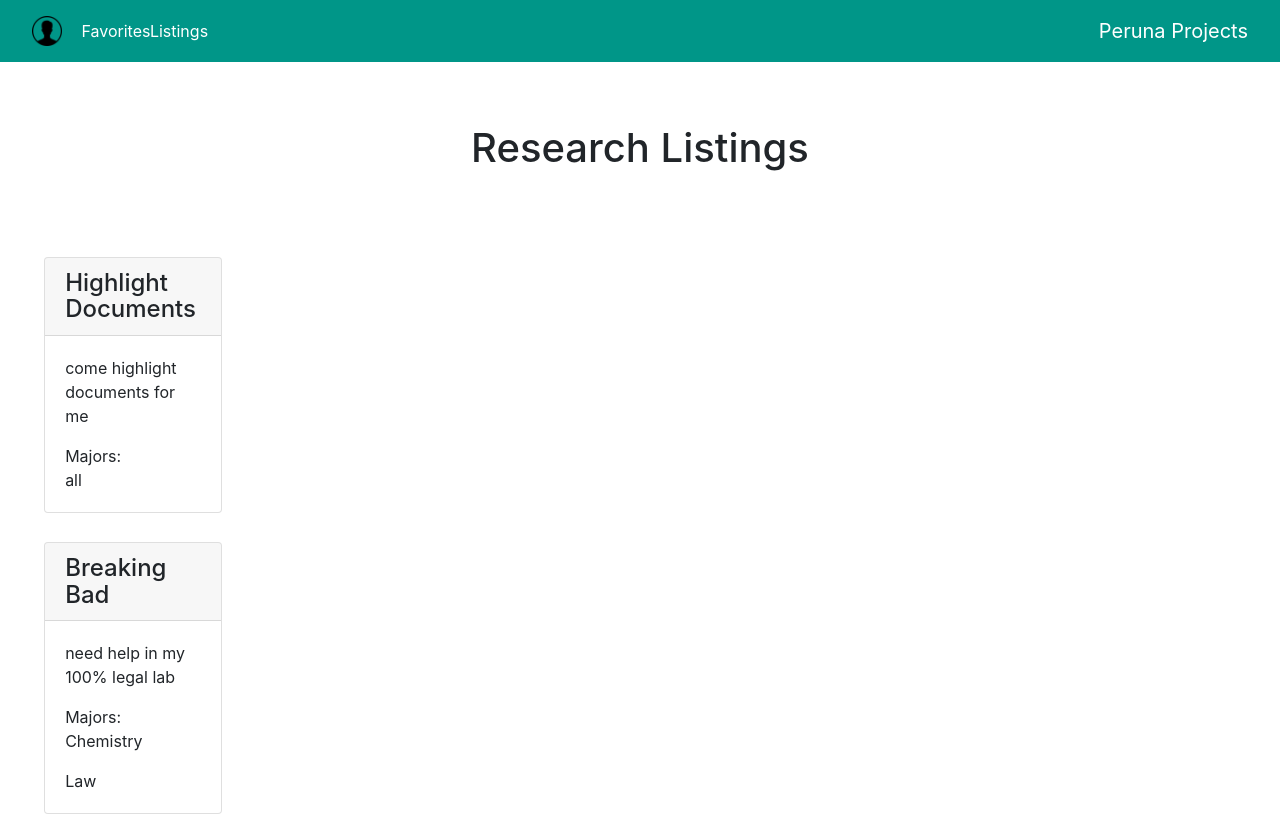
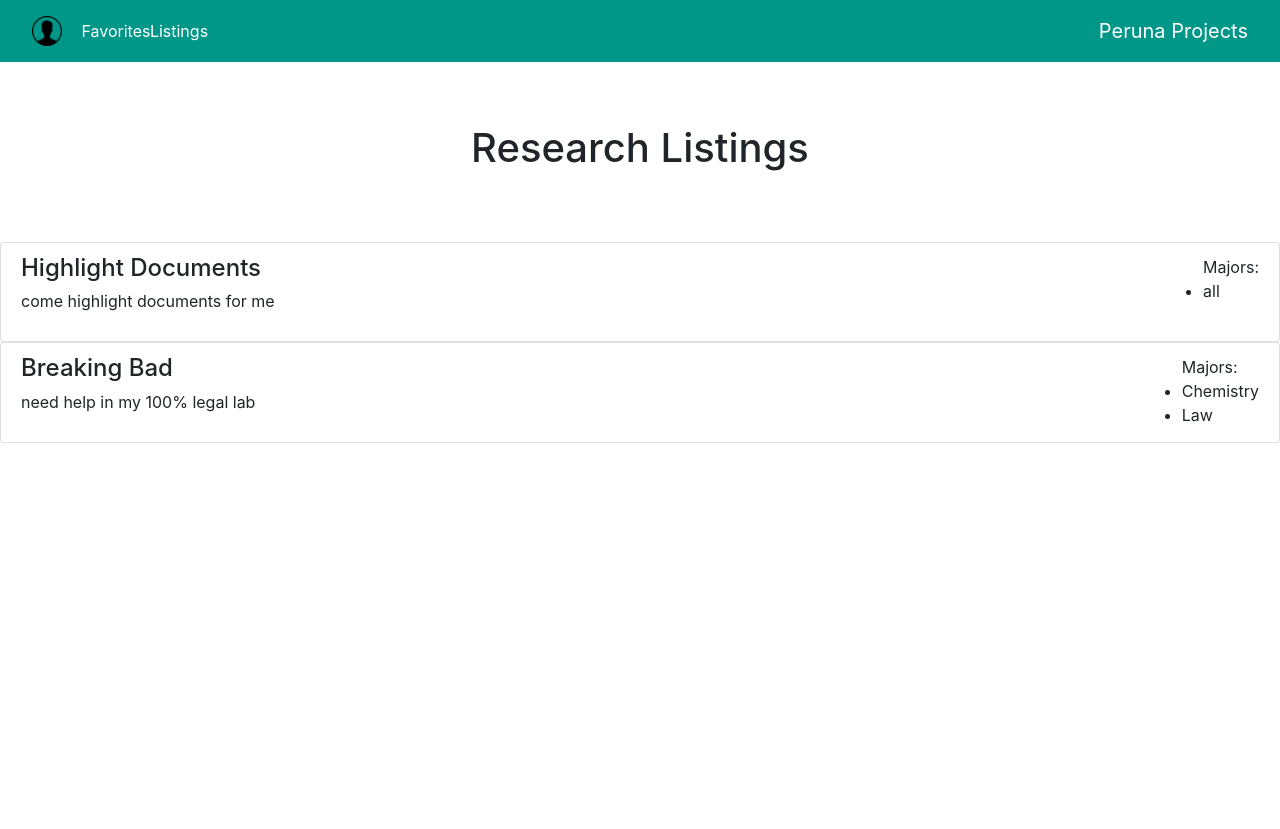
Before and after one commit to dangnhi169/PerunaMatch, an Angular app: page /listings in a window 1280 px wide. After the commit the page ends 800 px from the top, so only its background shows below. Built offline with nearby package versions, Linux system fonts and the light colour scheme.

Commit message:
starting to fix formatting

```diff
--- a/src/app/listing-item/listing-item.component.css
+++ b/src/app/listing-item/listing-item.component.css
@@ -1,3 +1,3 @@
 .container {
-    padding: 5% 20%;
+    padding: 5% ;
 }
--- a/src/app/listing-item/listing-item.component.html
+++ b/src/app/listing-item/listing-item.component.html
@@ -1,11 +1,17 @@
 
-<div class = "container">
-  <div class="card">
-  <h4 class="card-header">{{ listing.title }}</h4>
-  <div class="card-body">
-    <p class="card-text">{{ listing.description }}</p>
+
+<a
+  style="cursor: pointer;"
+  class="list-group-item clearfix">
+<div class="float-left">
+    <h4 class="list-group-item-heading">{{ listing.title }}</h4>
+    <p class="list-group-item-text">{{ listing.description }}</p>
+  </div>
+  <span class="float-right">
     Majors:
-    <p class="card-text" *ngFor = "let m of listing.majors;"> {{ m }}</p>
-  </div>
-</div>
-</div>
+    <ul class="list-group"*ngFor = "let m of listing.majors;">
+      <li> {{ m }}</li>
+    </ul>
+    </span>
+
+  </a>
--- a/src/app/listing-list/listing-list.component.html
+++ b/src/app/listing-list/listing-list.component.html
@@ -1,6 +1,7 @@
 <h1>Research Listings</h1>
 <div class="row">
-  <div class="col-xs-12">
+  <div class="col-12">
+
     <listing-item
       *ngFor="let l of listings; let i = index"
       [listing]="l"
```
